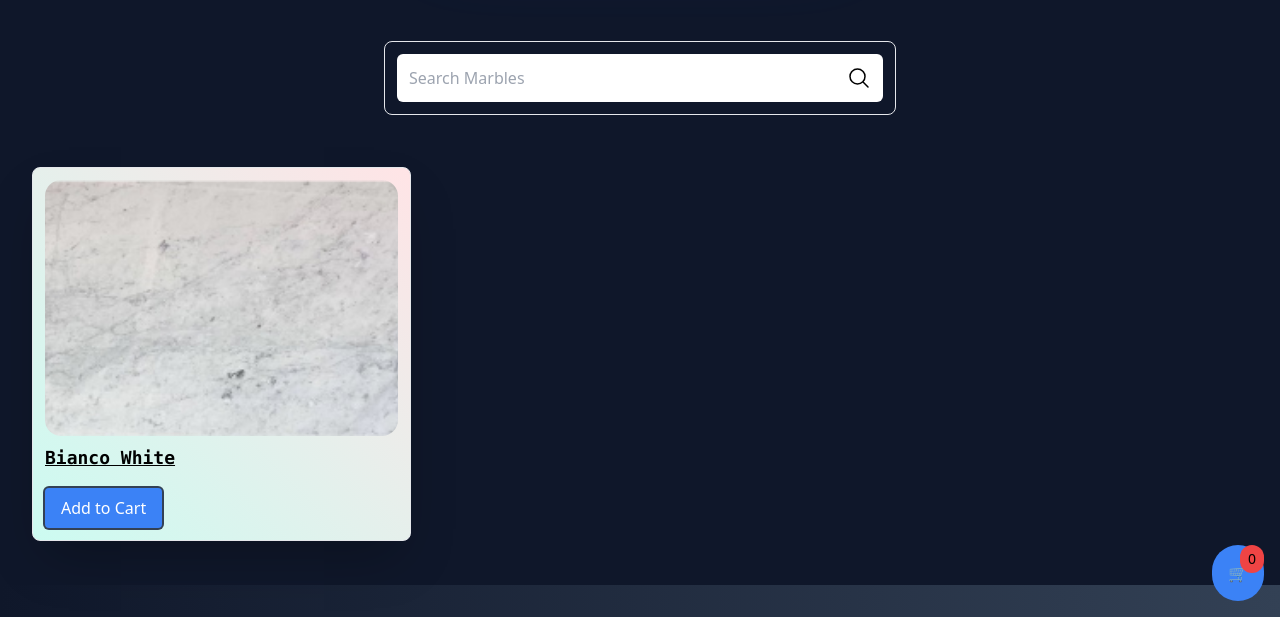
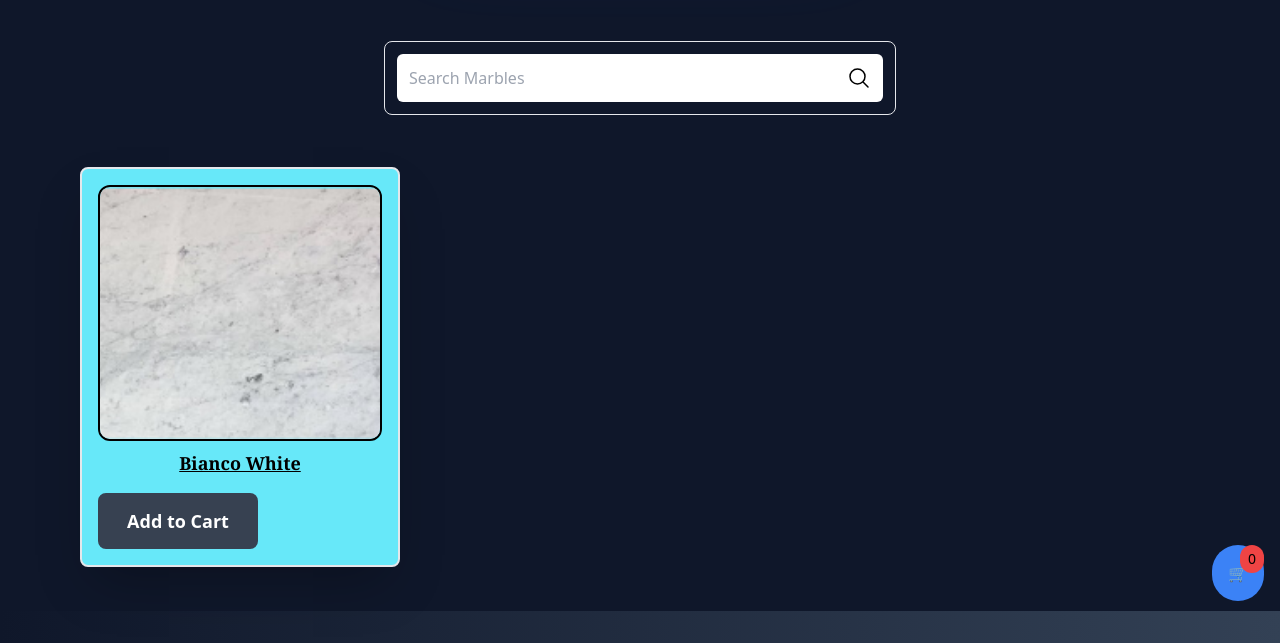
Before and after one commit to sharmajai0309/MarbelMart, a website: page Onxy/Onxy.html in a window 1280 px wide. Shown: the part 183-826 px from the top of the page. Before the commit the page ends 800 px from the top, so only its background shows below. Drawn offline with nearby package versions, Linux system fonts and the light colour scheme; files whose address does not match are found by name.

Commit message:
extra time

```diff
--- a/ImportedMarbles/Imported Marbles.html
+++ b/ImportedMarbles/Imported Marbles.html
@@ -4,6 +4,7 @@
 <head>
   <meta charset="UTF-8">
   <meta name="viewport" content="width=device-width, initial-scale=1.0">
+  <link href="../logo/Screenshot 2024-12-01 at 12.09.10 AM-modified.png" rel="icon">
 
   <!-- Tailwind CSS CDN -->
   <script src="https://cdn.tailwindcss.com"></script>
@@ -73,7 +74,7 @@
 
 
   <!-- Product Container -->
-  <div id="products" class="grid grid-cols-1 sm:grid-cols-2 lg:grid-cols-3 py-3 gap-10 px-8 ">
+  <div id="products" class="grid grid-cols-1 sm:grid-cols-2 lg:grid-cols-3 py-3 gap-20 px-20 ">
     <!-- Products will be dynamically rendered here -->
   </div>
 
@@ -85,12 +86,13 @@
 
 
     <!-- Cart Icon (Can be any element or icon representing the cart) -->
-    <div class="fixed bottom-4 right-4">
+    <div class="fixed bottom-4 right-4 ">
       <button id="cart-icon" class="relative text-white bg-blue-500 hover:bg-blue-600 p-4 rounded-full">
         <span id="cart-icon-count"
           class="absolute top-0 right-0 bg-red-500 text-black text-sm rounded-full px-2 py-1">0</span>
         🛒
       </button>
+
     </div>
 
 
--- a/ImportedMarbles/Imported Marbles.js
+++ b/ImportedMarbles/Imported Marbles.js
@@ -403,16 +403,17 @@ function renderProducts(productsToRender = products) {
 
   productsToRender.forEach((product) => {
     const productCard = document.createElement("div");
-    productCard.className = "product-card  border p-2  rounded-lg shadow-2xl bg-green-50";
+    productCard.className = "product-card  border-2  p-1  rounded-lg shadow-2xl bg-cyan-300";
 
     productCard.innerHTML = `
       <img
         src="${product.image}"
         alt="${product.name}"
         class="w-full h-64 object-cover rounded-xl mb-2
+        border-4 border-black
         "
       />
-      <h2 class="text-lg font-bold font-mono text-center underline ">${product.name}</h2>
+      <h2 class="text-lg font-bold font-serif text-center underline ">${product.name}</h2>
       <button
         class="add-to-cart-btn  mt-4  hover:bg-slate-800 font-bold rounded-lg text-lg  w-40 h-14 bg-[#374151] text-[#ffffff] justify-center "
         data-product-id="${product.id}"
--- a/Onxy/Onxy.html
+++ b/Onxy/Onxy.html
@@ -75,7 +75,7 @@ to-[#334155]">
 
 
   <!-- Product Container -->
-  <div id="products" class="grid grid-cols-1 sm:grid-cols-2 lg:grid-cols-3 py-3 gap-10 px-8 ">
+  <div id="products" class="grid grid-cols-1 sm:grid-cols-2 lg:grid-cols-3 py-3 gap-20 px-20 ">
     <!-- Products will be dynamically rendered here -->
   </div>
 
--- a/Onxy/Onxy.js
+++ b/Onxy/Onxy.js
@@ -213,18 +213,19 @@ function renderProducts(productsToRender = products) {
 
   productsToRender.forEach((product) => {
     const productCard = document.createElement("div");
-    productCard.className = "product-card  border p-3  rounded-lg shadow-2xl bg-gradient-to-bl from-[#ffe4e6]  to-[#ccfbf1]";
+    productCard.className = "product-card  border-2  p-4 rounded-lg shadow-2xl bg-cyan-300";
 
     productCard.innerHTML = `
       <img
         src="${product.image}"
         alt="${product.name}"
-        class="w-full h-64 object-cover rounded-2xl mb-2
+        class="w-full h-64 object-cover rounded-xl mb-2
+        border-2 border-black
         "
       />
-      <h2 class="text-lg font-bold font-mono underline ">${product.name}</h2>
+      <h2 class="text-lg font-bold font-serif text-center underline ">${product.name}</h2>
       <button
-        class="add-to-cart-btn mt-4 bg-blue-500 text-white ring-2 ring-slate-700 px-4 py-2 rounded hover:bg-blue-600 "
+        class="add-to-cart-btn mt-4  hover:bg-slate-800 font-bold rounded-lg text-lg  w-40 h-14 bg-[#374151] text-[#ffffff] justify-center "
         data-product-id="${product.id}"
         data-product-name="${product.name}"
         data-product-image="${product.image}"
```
